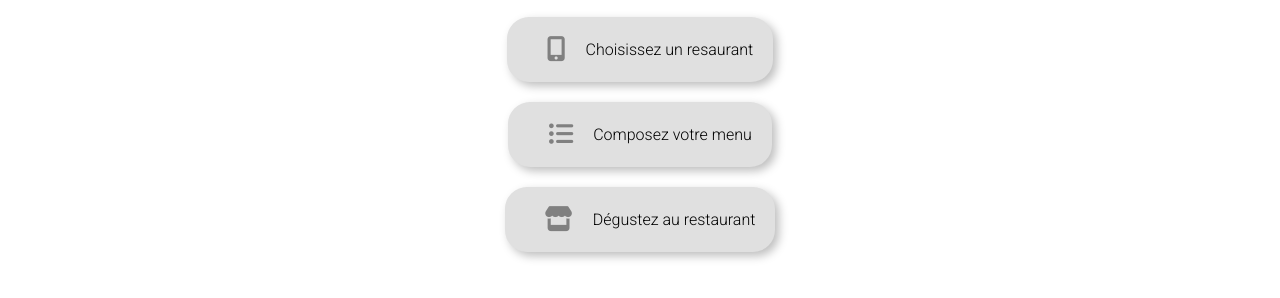
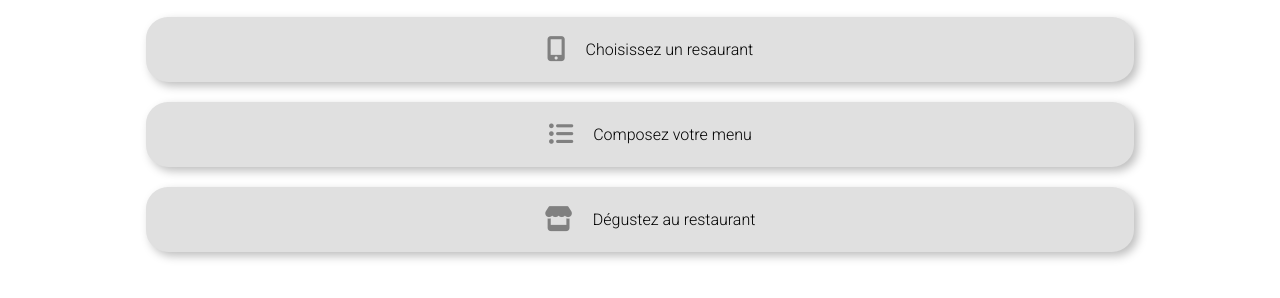
Before and after one commit to rogerK2RK/P3_01_lienGithub, a website: page index.html in a window 1280 px wide. Shown: the part 440-738 px from the top of the page. Drawn offline with Linux system fonts and the light colour scheme.

Commit message:
modification de la nav

```diff
--- a/sass/main.scss
+++ b/sass/main.scss
@@ -68,6 +68,7 @@ body{
     box-shadow:  4px 4px 10px #bebebe,
              -4px -4px 10px #ffffff;
     margin-bottom: 20px;
+    width: 74%;
         &__number{
             font-size: 0.8rem;
             align-items: center;
```
Also changed, not shown: public/css/main.css, 1 other file.
